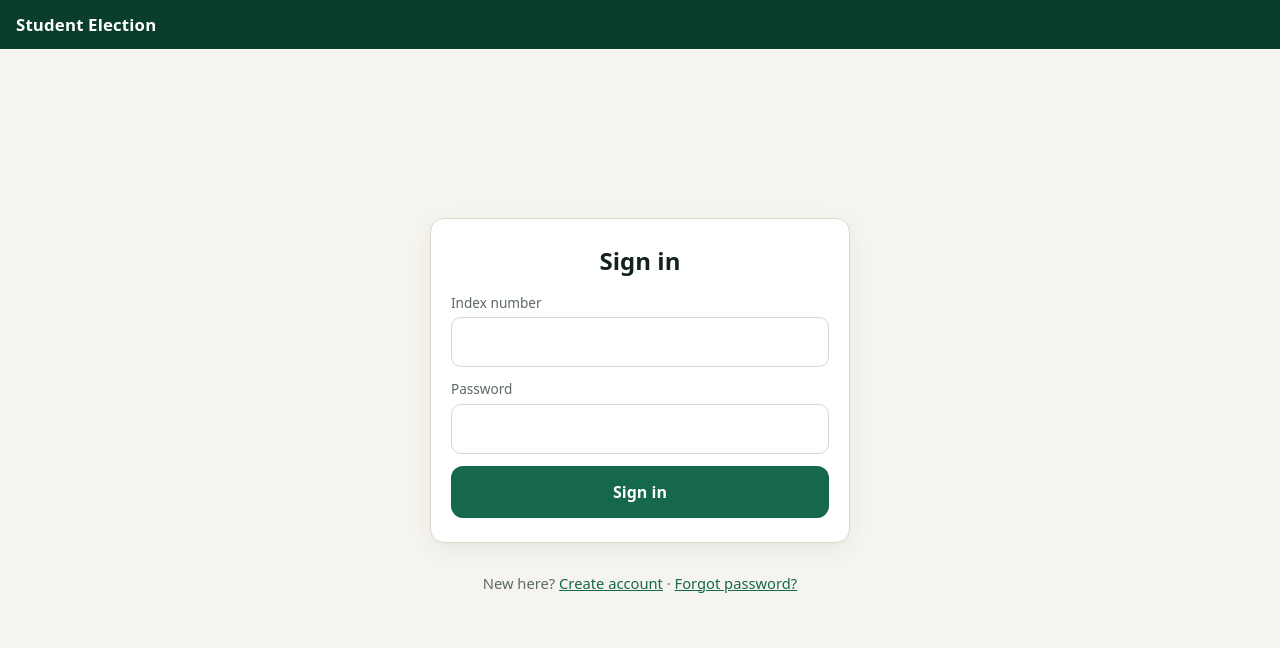
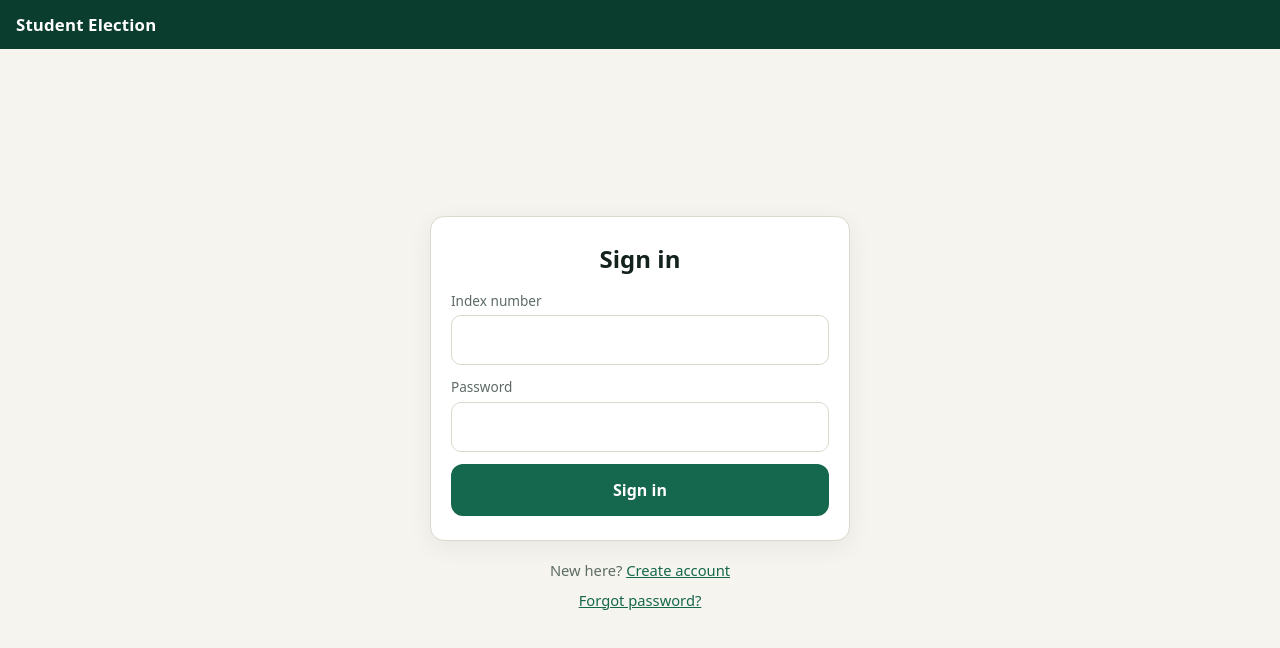
Before and after one commit to nozaqk/Election-App, a React (Vite) app: page / in a window 1280 px wide. Shown: the top 648 px of the page. Built offline with nearby package versions, Linux system fonts and the light colour scheme; no server answers.

Commit message:
Refactor authentication links for better structure

```diff
--- a/src/screens/Auth.tsx
+++ b/src/screens/Auth.tsx
@@ -70,10 +70,12 @@ export function Auth({ onDone }: { onDone: () => void }) {
           {mode === "register" && step === "details" && <p className="muted center"><button type="button" className="link" onClick={() => { setErr(null); setSentTo(null); setStep("verify"); }}>I already have a code</button></p>}
           {mode === "register" && step === "verify" && sentTo && <p className="muted center"><button type="button" className="link" onClick={() => { setErr(null); setStep("details"); }}>Resend code / change details</button></p>}
         </form>
-        <p className="muted center">
-          {mode === "login" ? <>New here? <button className="link" onClick={() => go("register")}>Create account</button> · <button className="link" onClick={() => go("recover")}>Forgot password?</button></>
-            : <button className="link" onClick={() => go("login")}>Back to sign in</button>}
-        </p>
+        <div className="auth-links muted">
+          {mode === "login" ? <>
+            <div>New here? <button className="link" onClick={() => go("register")}>Create account</button></div>
+            <div><button className="link" onClick={() => go("recover")}>Forgot password?</button></div>
+          </> : <div><button className="link" onClick={() => go("login")}>Back to sign in</button></div>}
+        </div>
       </main>
     </>
   );
```
